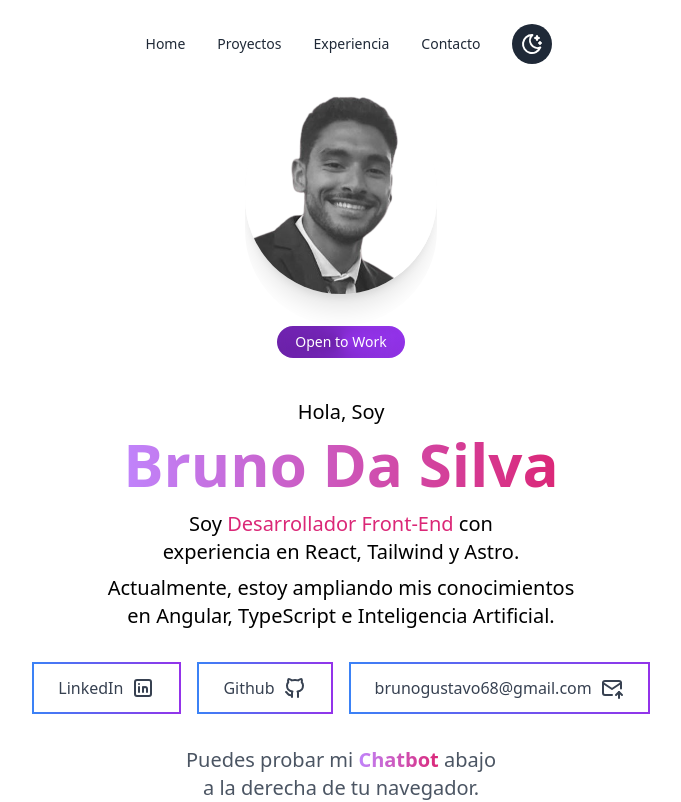
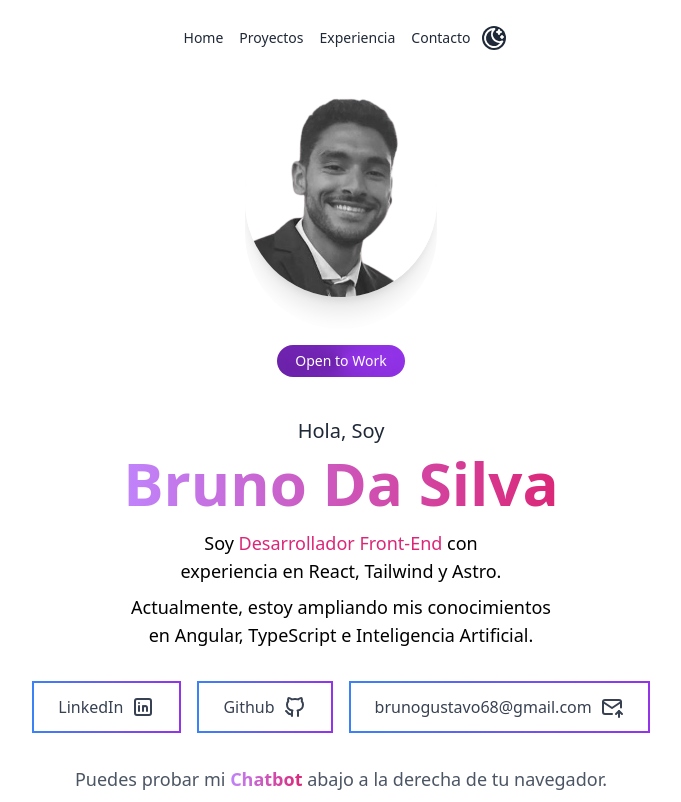
Before and after one commit to brunoviews/react-tailwind-portfolio, a React (Vite) app: page / in a window 1280 px wide. Shown: the top 802 px of the page, without its empty margins (299-980 px from the left). Built offline with nearby package versions, Linux system fonts and the light colour scheme.

Commit message:
cambios varios

```diff
--- a/src/components/Education.jsx
+++ b/src/components/Education.jsx
@@ -46,23 +46,26 @@ const Education = () => {
               <div className="absolute w-3 h-3 bg-gradient-to-r from-purple-400 to-pink-600 rounded-full mt-1.5 -left-[7px]"></div>
 
               {/* Contenido alineado */}
-              <div className="flex-1">
+              <div className="flex-1 ">
                 {/* Fecha */}
                 <time className="block text-sm font-normal leading-none text-gray-500 dark:text-gray-400 mb-1">
                   {item.date}
                 </time>
 
                 {/* Título, Etiqueta y Escuela */}
-                <h3 className="text-xl font-bold text-gray-800 dark:text-white">
+
+                <h3 className="text-xl pt-2   font-bold text-gray-800 items-center dark:text-white">
                   {item.title}
+
                   {item.tag && (
-                    <span className="ml-3 text-white dark:text-black bg-green-600 text-xs font-medium px-2.5 py-0.5 rounded">
+                    <span className="ml-3 text-white  dark:text-white bg-green-600 text-xs font-medium px-2 py-1  rounded">
                       {item.tag}
                     </span>
                   )}
                   <div className="mt-2 w-fit text-sm font-medium px-2.5 py-0.5 rounded bg-gradient-to-r from-purple-600 to-pink-600 text-white">
                     {item.school}
                   </div>
+
                 </h3>
               </div>
 
--- a/src/components/Hero.jsx
+++ b/src/components/Hero.jsx
@@ -12,30 +12,35 @@ const Hero = () => {
     <>
       <motion.section
         id="hero"
-        className="flex flex-col justify-center items-center text-center h-screen bg-white dark:bg-black/95 text-black dark:text-white pt-20 px-4 sm:px-6 lg:px-8 transition-colors duration-500"
+        className="flex flex-col pb-3 justify-center items-center text-center min-h-screen bg-white dark:bg-black/95 text-black dark:text-white pt-20 px-4 sm:px-6 lg:px-8 transition-colors duration-500"
         initial={{ opacity: 0, y: 50 }}
         animate={{ opacity: 1, y: 0 }}
         transition={{ duration: 1 }}
       >
-        <div>
+        <div className="w-32 sm:w-48 mb-4">
+          {/* Aseguramos que el Card se ajuste correctamente en móviles */}
           <Card />
         </div>
         <Badge text="Open to Work" />
-        <p className="text-xl text-text-black dark:text-gray-400 m-2">
+        <p className="text-lg sm:text-xl text-gray-800 dark:text-gray-400 m-2">
           Hola, Soy
         </p>
-        <h1 className="text-4xl sm:text-5xl md:text-6xl font-bold bg-clip-text text-transparent bg-gradient-to-r from-purple-400 to-pink-600">
+        <h1 className="text-3xl sm:text-5xl md:text-6xl font-bold bg-clip-text text-transparent bg-gradient-to-r from-purple-400 to-pink-600">
           Bruno Da Silva
         </h1>
-        <p className="mt-4 text-black dark:text-gray-300 max-w-xl text-lg sm:text-xl text-balance">
-          Soy <span className="text-pink-600  dark:text-white">Desarrollador Front-End</span> con experiencia en React,
-          Tailwind y Astro.
+        <p className="mt-4 text-black dark:text-gray-300 max-w-md sm:max-w-xl text-base sm:text-lg text-balance">
+          Soy{" "}
+          <span className="text-pink-600 dark:text-white">
+            Desarrollador Front-End
+          </span>{" "}
+          con experiencia en React, Tailwind y Astro.
         </p>
-        <p className="mt-2 text-black dark:text-gray-300 max-w-xl text-lg sm:text-xl text-balance">
+        <p className="mt-2 text-black dark:text-gray-300 max-w-md sm:max-w-xl text-base sm:text-lg text-balance">
           Actualmente, estoy ampliando mis conocimientos en Angular, TypeScript
-          e Inteligencia Artificial.{" "}
+          e Inteligencia Artificial.
         </p>
-        <div className="flex flex-col sm:flex-row space-y-4 sm:space-y-0 sm:space-x-4 mt-8">
+        <div className="flex flex-col  justify-center md:flex-row  gap-4 mt-8">
+
           <SocialLinks
             link="https://www.linkedin.com/in/bruno-da-silva33/"
             text="LinkedIn"
@@ -51,13 +56,14 @@ const Hero = () => {
             link="mailto:brunogustavo68@gmail.com"
             icon={<MailIcon />}
           />
+
         </div>
-        <p className="mt-8 text-gray-600 dark:text-gray-300 max-w-xl text-lg sm:text-xl text-balance">
+        <p className="mt-8 text-gray-600 dark:text-gray-300 max-w-md sm:max-w-xl text-base sm:text-lg text-balance">
           Puedes probar mi{" "}
           <span className="font-bold bg-clip-text text-transparent bg-gradient-to-r from-purple-400 to-pink-600">
             Chatbot
           </span>{" "}
-          abajo a la derecha de tu navegador.{" "}
+          abajo a la derecha de tu navegador.
         </p>
       </motion.section>
     </>
--- a/src/components/Navbar.jsx
+++ b/src/components/Navbar.jsx
@@ -5,7 +5,6 @@ import Sun from "./icons/Sun";
 const Navbar = () => {
   const [scrolled, setScrolled] = useState(false);
   const [theme, setTheme] = useState("dark");
-
 
   useEffect(() => {
     // Cambiar el estado al hacer scroll
@@ -40,43 +39,42 @@ const Navbar = () => {
 
   return (
     <nav
-      className={`w-fit mx-auto rounded-full fixed top-3 left-0 right-0 z-10 flex items-center justify-center px-6 py-3 transition-colors duration-500 ${
+      className={`w-fit mx-auto rounded-full fixed top-2 left-2 right-2 z-10 flex items-center justify-center px-4 py-2 transition-colors duration-500 ${
         scrolled ? "bg-white/90 dark:bg-slate-950 shadow-lg" : "bg-transparent"
-      }`}
+      } md:px-6 md:py-3`}
     >
-      {/* Enlaces del Navbar */}
       <button
         href="#hero"
-        className="px-4 py-2 text-sm font-medium text-gray-800 dark:text-white hover:text-purple-400 transition"
+        className="px-2 py-2 text-sm font-medium text-gray-800 dark:text-white hover:text-purple-400 transition"
         onClick={() => handleScrollToSection("#hero")}
       >
         Home
       </button>
       <button
         href="#projects"
-        className="px-4 py-2 text-sm font-medium text-gray-800 dark:text-white hover:text-purple-400 transition"
+        className="px-2 py-2 text-sm font-medium text-gray-800 dark:text-white hover:text-purple-400 transition"
         onClick={() => handleScrollToSection("#projects")}
       >
         Proyectos
       </button>
       <button
         href="#experience"
-        className="px-4 py-2 text-sm font-medium text-gray-800 dark:text-white hover:text-purple-400 transition"
+        className="px-2 py-2 text-sm font-medium text-gray-800 dark:text-white hover:text-purple-400 transition"
         onClick={() => handleScrollToSection("#experience")}
       >
         Experiencia
       </button>
-      <button
+      <a
         href="mailto:brunogustavo68@gmail.com"
-        className="px-4 py-2 text-sm font-medium text-gray-800 dark:text-white hover:text-purple-400 transition"
+        className="px-2 py-2 text-sm font-medium text-gray-800 dark:text-white hover:text-purple-400 transition"
       >
         Contacto
-      </button>
+      </a>
 
       {/* Botón para cambiar de tema */}
       <button
         onClick={toggleTheme}
-        className="ml-4 w-10 h-10 flex items-center justify-center rounded-full bg-gray-800 text-white dark:bg-gray-700 hover:bg-gray-700 dark:hover:bg-gray-600 transition"
+        className="ml-1 w-22 h-auto flex items-center justify-center rounded-full bg-gray-800 text-white dark:bg-gray-700 hover:bg-gray-700 dark:hover:bg-gray-600 transition"
         aria-label="Toggle Theme"
       >
         {theme === "light" ? <Sun />  : <MoonIcon />}
--- a/src/pages/Projects.jsx
+++ b/src/pages/Projects.jsx
@@ -25,7 +25,7 @@ const Projects = () => {
     },
     {
       title: "E-commerce Store",
-      description: "A responsive e-commerce website with cart functionality.",
+      description: "Tienda online básica con funciones de búsqueda, filtro y carrito de compras.",
       image: "/projects/ecommerce.webp",
       liveLink: "https://basic-ecommerce-eight.vercel.app/",
       githubLink: "https://github.com/brunoviews/basic-ecommerce",
@@ -34,12 +34,10 @@ const Projects = () => {
   ];
 
   return (
-
     <section
       className="bg-white dark:bg-[#000] text-gray-800 dark:text-white py-12 transition-colors duration-500"
       id="projects"
     >
-
       <div className="max-w-6xl mx-auto px-4">
         <h2 className="flex items-center mb-12 text-3xl font-semibold gap-x-3 text-gray-800 dark:text-white">
           <CodeIcon /> Personal Projects
```
Also changed, not shown: src/pages/Home.jsx (deleted).
